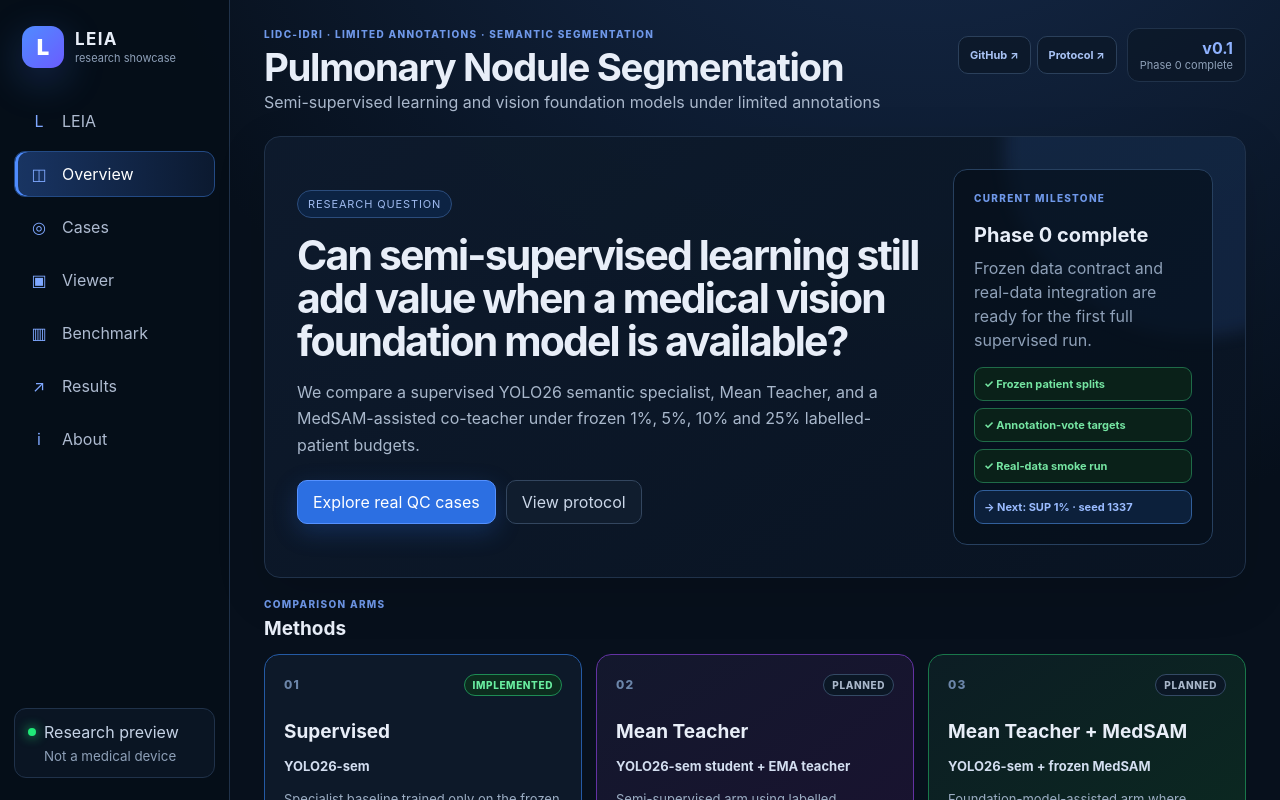
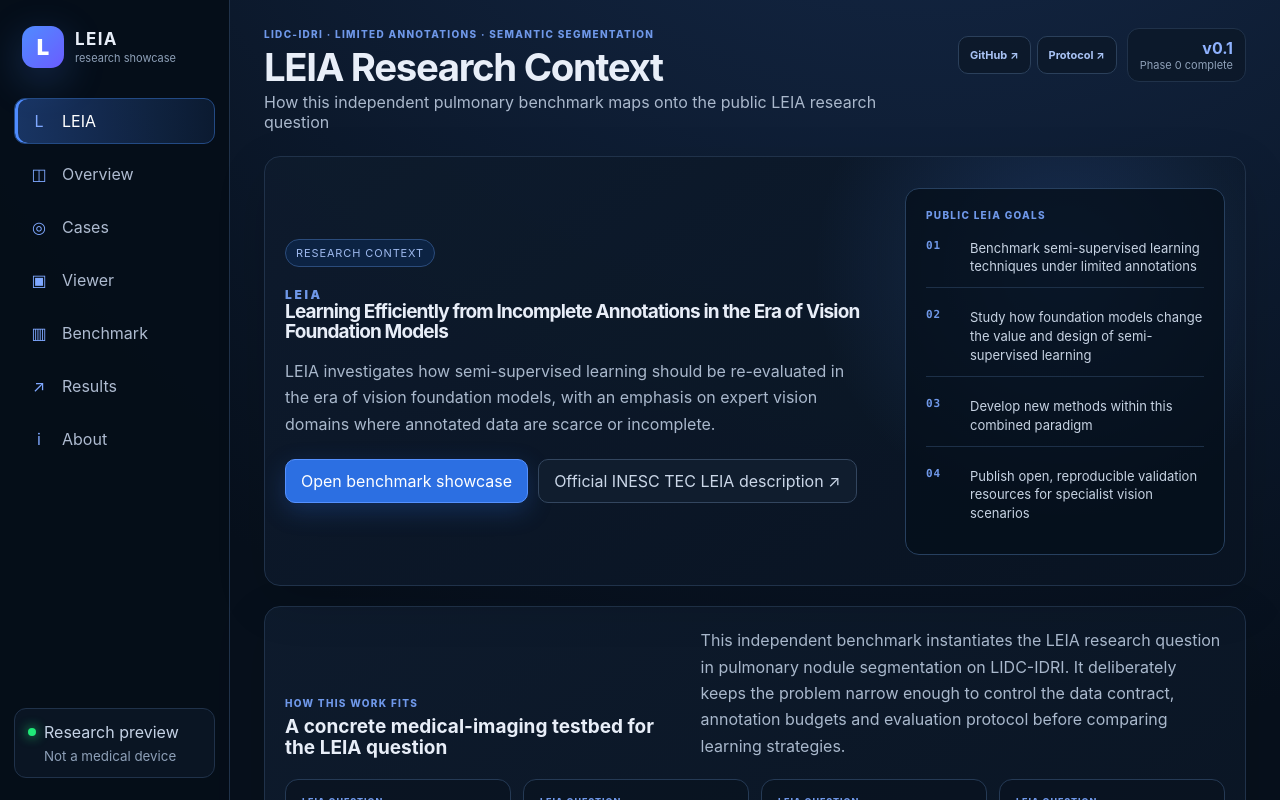
Before and after one commit to heitor-art-web/leia-vfm-ssl-benchmark, a React (Vite) app in the folder web/: page / in a window 1280 px wide. Shown: the top 800 px of the page. Built offline with nearby package versions, Linux system fonts and the light colour scheme.

Commit message:
Make LEIA intro the showcase landing page

```diff
--- a/web/src/App.tsx
+++ b/web/src/App.tsx
@@ -1,6 +1,7 @@
 import { useEffect, useMemo, useState } from 'react';
 import navigationJson from './data/navigation.json';
 import pagesJson from './data/pages.json';
+import introJson from './data/intro.json';
 import casesJson from './data/cases.json';
 import methodsJson from './data/methods.json';
 import policyJson from './data/annotation-policy.json';
@@ -17,6 +18,7 @@ import type {
 } from './types';
 import { Sidebar } from './components/Sidebar';
 import { Header } from './components/Header';
+import { Intro, type IntroData } from './pages/Intro';
 import { Overview } from './pages/Overview';
 import { Cases } from './pages/Cases';
 import { Viewer } from './pages/Viewer';
@@ -25,6 +27,7 @@ import { Results } from './pages/Results';
 import { About } from './pages/About';
 
 const navigation = navigationJson as NavigationItem[];
+const intro = introJson as IntroData;
 const cases = casesJson as CaseRecord[];
 const methods = methodsJson as MethodRecord[];
 const policy = policyJson as AnnotationPolicyRow[];
@@ -34,7 +37,7 @@ const pages = pagesJson as Record<PageKey, { title: string; subtitle: string }>;
 
 function pageFromHash(): PageKey {
   const candidate = window.location.hash.replace('#/', '') as PageKey;
-  return navigation.some((item) => item.id === candidate) ? candidate : 'overview';
+  return navigation.some((item) => item.id === candidate) ? candidate : 'intro';
 }
 
 export default function App() {
@@ -63,7 +66,8 @@ export default function App() {
   };
 
   let content;
-  if (page === 'overview') content = <Overview methods={methods} policy={policy} pipeline={pipeline} onNavigate={navigate} />;
+  if (page === 'intro') content = <Intro data={intro} onNavigate={navigate} />;
+  else if (page === 'overview') content = <Overview methods={methods} policy={policy} pipeline={pipeline} onNavigate={navigate} />;
   else if (page === 'cases') content = <Cases cases={cases} onOpen={openCase} />;
   else if (page === 'viewer') content = <Viewer cases={cases} selected={selectedCase} onSelect={(record) => setSelectedCaseId(record.caseId)} />;
   else if (page === 'benchmark') content = <Benchmark data={benchmark} methods={methods} />;
```
